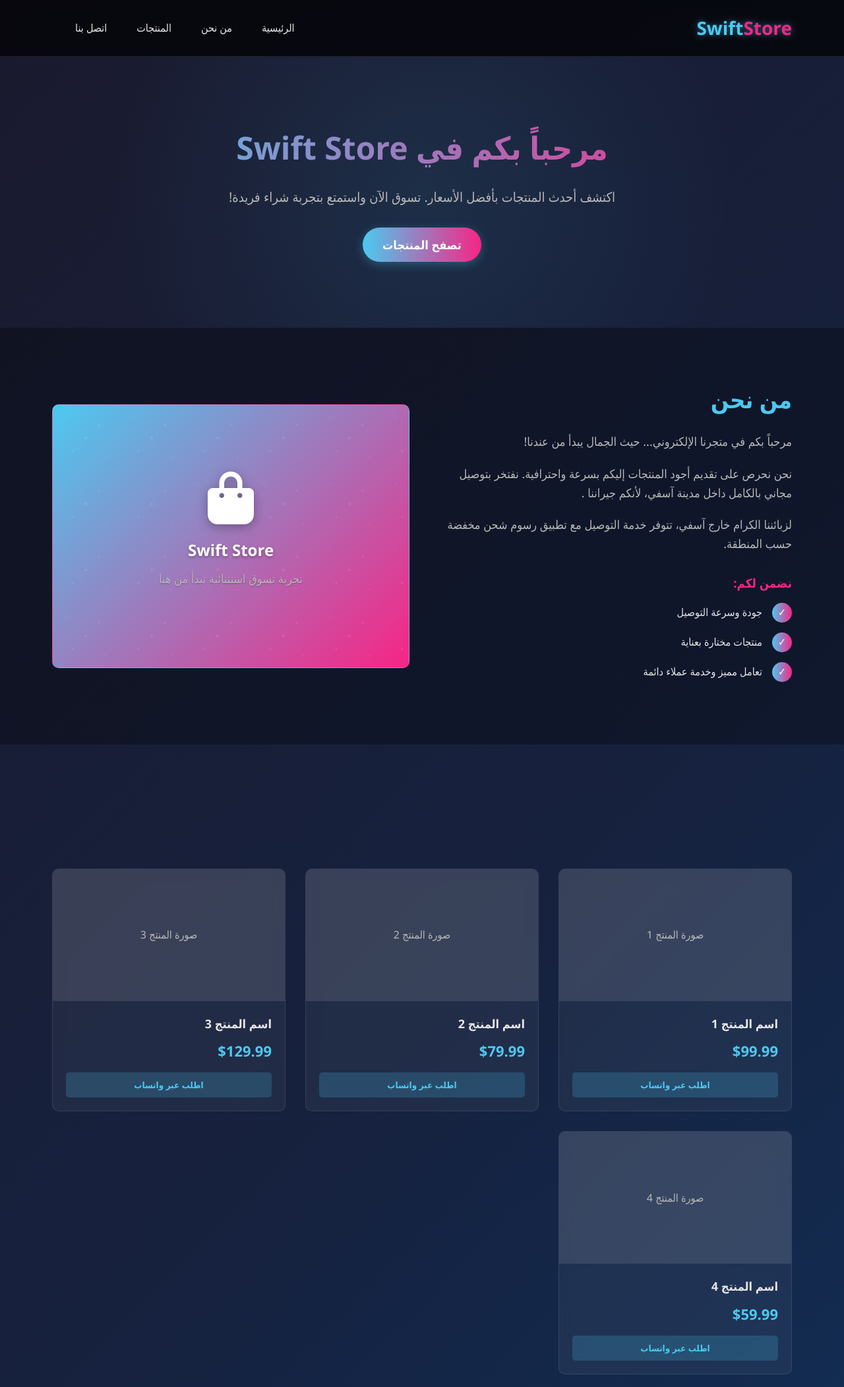
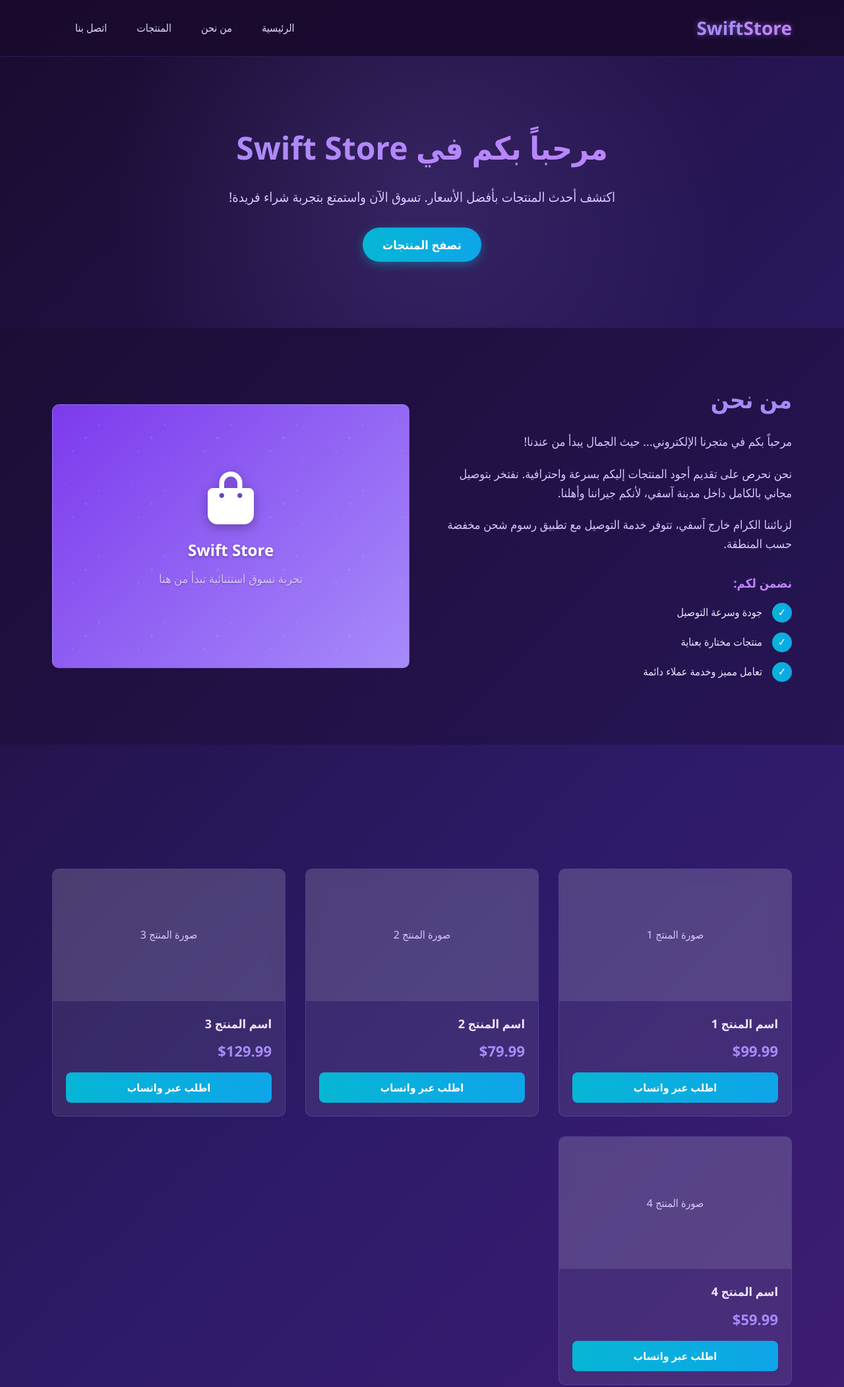
Before and after one commit to sherlocknots/Swift-Store, a plain HTML site: page index.html in a window 1280 px wide. Shown: the top 2103 px of the page at 66% size. Drawn offline with Linux system fonts and the light colour scheme.

Commit message:
Revise styles for improved color scheme and gradients
Updated colors and gradients throughout the stylesheet for a more cohesive design.

```diff
--- a/index.html
+++ b/index.html
@@ -19,8 +19,8 @@
         }
 
         body {
-            background: linear-gradient(135deg, #1a1a2e 0%, #16213e 50%, #0f3460 100%);
-            color: #e6e6e6;
+            background: linear-gradient(135deg, #1a0b2e 0%, #2d1b69 50%, #4a1d7a 100%);
+            color: #f0e6ff;
             line-height: 1.6;
         }
 
@@ -33,13 +33,13 @@
 
         /* أنماط الرأس */
         header {
-            background: rgba(0, 0, 0, 0.7);
+            background: rgba(26, 11, 46, 0.9);
             padding: 20px 0;
             position: sticky;
             top: 0;
             z-index: 100;
             backdrop-filter: blur(10px);
-            border-bottom: 1px solid rgba(255, 255, 255, 0.1);
+            border-bottom: 1px solid rgba(123, 97, 255, 0.2);
         }
 
         .header-content {
@@ -51,12 +51,12 @@
         .logo {
             font-size: 28px;
             font-weight: 700;
-            color: #4cc9f0;
-            text-shadow: 0 0 10px rgba(76, 201, 240, 0.5);
+            color: #a78bfa;
+            text-shadow: 0 0 10px rgba(167, 139, 250, 0.5);
         }
 
         .logo span {
-            color: #f72585;
+            color: #c084fc;
         }
 
         nav ul {
@@ -69,7 +69,7 @@
         }
 
         nav ul li a {
-            color: #e6e6e6;
+            color: #e2d8ff;
             text-decoration: none;
             font-weight: 500;
             transition: color 0.3s;
@@ -78,21 +78,21 @@
         }
 
         nav ul li a:hover {
-            color: #4cc9f0;
-            background: rgba(76, 201, 240, 0.1);
+            color: #a78bfa;
+            background: rgba(167, 139, 250, 0.1);
         }
 
         /* أنماط قسم البطل */
         .hero {
             padding: 100px 0;
             text-align: center;
-            background: radial-gradient(circle at center, rgba(76, 201, 240, 0.1) 0%, transparent 70%);
+            background: radial-gradient(circle at center, rgba(167, 139, 250, 0.15) 0%, transparent 70%);
         }
 
         .hero h1 {
             font-size: 48px;
             margin-bottom: 20px;
-            background: linear-gradient(to right, #4cc9f0, #f72585);
+            background: linear-gradient(to right, #a78bfa, #c084fc);
             -webkit-background-clip: text;
             -webkit-text-fill-color: transparent;
         }
@@ -101,12 +101,12 @@
             font-size: 20px;
             max-width: 700px;
             margin: 0 auto 30px;
-            color: #b8b8b8;
+            color: #d8c7ff;
         }
 
         .cta-button {
             display: inline-block;
-            background: linear-gradient(to right, #4cc9f0, #f72585);
+            background: linear-gradient(to right, #06b6d4, #0ea5e9);
             color: white;
             padding: 12px 30px;
             border-radius: 30px;
@@ -114,18 +114,18 @@
             font-weight: 600;
             font-size: 18px;
             transition: transform 0.3s, box-shadow 0.3s;
-            box-shadow: 0 4px 15px rgba(76, 201, 240, 0.3);
+            box-shadow: 0 4px 15px rgba(6, 182, 212, 0.4);
         }
 
         .cta-button:hover {
             transform: translateY(-3px);
-            box-shadow: 0 6px 20px rgba(76, 201, 240, 0.5);
+            box-shadow: 0 6px 20px rgba(6, 182, 212, 0.6);
         }
 
         /* أنماط قسم من نحن */
         .about {
             padding: 80px 0;
-            background: rgba(0, 0, 0, 0.3);
+            background: rgba(26, 11, 46, 0.4);
         }
 
         .about-content {
@@ -141,7 +141,7 @@
         .about-image {
             flex: 1;
             height: 400px;
-            background: linear-gradient(135deg, #4cc9f0 0%, #f72585 100%);
+            background: linear-gradient(135deg, #7c3aed 0%, #a78bfa 100%);
             border-radius: 10px;
             display: flex;
             flex-direction: column;
@@ -150,7 +150,7 @@
             color: white;
             font-size: 18px;
             backdrop-filter: blur(10px);
-            border: 1px solid rgba(255, 255, 255, 0.1);
+            border: 1px solid rgba(167, 139, 250, 0.3);
             position: relative;
             overflow: hidden;
         }
@@ -187,13 +187,13 @@
         .about h2 {
             font-size: 36px;
             margin-bottom: 20px;
-            color: #4cc9f0;
+            color: #a78bfa;
         }
 
         .about p {
             margin-bottom: 20px;
             font-size: 18px;
-            color: #b8b8b8;
+            color: #d8c7ff;
         }
 
         .features {
@@ -209,7 +209,7 @@
         .feature-icon {
             width: 30px;
             height: 30px;
-            background: linear-gradient(to right, #4cc9f0, #f72585);
+            background: linear-gradient(to right, #06b6d4, #0ea5e9);
             border-radius: 50%;
             display: flex;
             align-items: center;
@@ -239,7 +239,7 @@
             position: absolute;
             width: 80px;
             height: 4px;
-            background: linear-gradient(to right, #4cc9f0, #f72585);
+            background: linear-gradient(to right, #a78bfa, #c084fc);
             bottom: -10px;
             left: 50%;
             transform: translateX(-50%);
@@ -253,17 +253,17 @@
         }
 
         .product-card {
-            background: rgba(255, 255, 255, 0.05);
+            background: rgba(255, 255, 255, 0.08);
             border-radius: 10px;
             overflow: hidden;
             transition: transform 0.3s, box-shadow 0.3s;
             backdrop-filter: blur(10px);
-            border: 1px solid rgba(255, 255, 255, 0.1);
+            border: 1px solid rgba(167, 139, 250, 0.2);
         }
 
         .product-card:hover {
             transform: translateY(-10px);
-            box-shadow: 0 10px 25px rgba(0, 0, 0, 0.3);
+            box-shadow: 0 10px 25px rgba(74, 29, 122, 0.4);
         }
 
         .product-image {
@@ -272,7 +272,7 @@
             display: flex;
             align-items: center;
             justify-content: center;
-            color: #b8b8b8;
+            color: #d8c7ff;
             font-size: 16px;
         }
 
@@ -283,59 +283,62 @@
         .product-title {
             font-size: 18px;
             margin-bottom: 10px;
-            color: #e6e6e6;
+            color: #f0e6ff;
         }
 
         .product-price {
             font-size: 22px;
             font-weight: 700;
-            color: #4cc9f0;
+            color: #a78bfa;
             margin-bottom: 15px;
         }
 
         .product-button {
             display: block;
             width: 100%;
-            padding: 10px;
-            background: rgba(76, 201, 240, 0.2);
-            color: #4cc9f0;
+            padding: 12px;
+            background: linear-gradient(to right, #06b6d4, #0ea5e9);
+            color: white;
             border: none;
-            border-radius: 5px;
+            border-radius: 8px;
             font-weight: 600;
             cursor: pointer;
-            transition: background 0.3s;
+            transition: all 0.3s;
+            font-size: 16px;
         }
 
         .product-button:hover {
-            background: rgba(76, 201, 240, 0.3);
+            background: linear-gradient(to right, #0891b2, #0284c7);
+            transform: translateY(-2px);
+            box-shadow: 0 4px 12px rgba(6, 182, 212, 0.4);
         }
 
         /* أنماط قسم التواصل */
         .contact {
             padding: 80px 0;
             text-align: center;
-            background: rgba(0, 0, 0, 0.3);
+            background: rgba(26, 11, 46, 0.4);
         }
 
         .contact-info {
             max-width: 600px;
             margin: 0 auto;
-            background: rgba(255, 255, 255, 0.05);
+            background: rgba(255, 255, 255, 0.08);
             padding: 30px;
             border-radius: 10px;
             backdrop-filter: blur(10px);
-            border: 1px solid rgba(255, 255, 255, 0.1);
+            border: 1px solid rgba(167, 139, 250, 0.2);
         }
 
         .contact-info h3 {
             font-size: 24px;
             margin-bottom: 20px;
-            color: #4cc9f0;
+            color: #a78bfa;
         }
 
         .whatsapp-button {
             display: inline-block;
-            background: #25D366;
+            background: linear-gradient(to right, #10b981, #34d399);
             color: white;
             padding: 12px 25px;
             border-radius: 30px;
@@ -348,15 +351,16 @@
 
         .whatsapp-button:hover {
             transform: translateY(-3px);
-            box-shadow: 0 6px 15px rgba(37, 211, 102, 0.4);
+            box-shadow: 0 6px 15px rgba(16, 185, 129, 0.5);
+            background: linear-gradient(to right, #059669, #10b981);
         }
 
         /* أنماط الفوتر */
         footer {
-            background: rgba(0, 0, 0, 0.8);
+            background: rgba(26, 11, 46, 0.9);
             padding: 40px 0 20px;
             text-align: center;
-            border-top: 1px solid rgba(255, 255, 255, 0.1);
+            border-top: 1px solid rgba(167, 139, 250, 0.2);
         }
 
         .footer-content {
@@ -375,24 +379,24 @@
         .footer-section h3 {
             font-size: 20px;
             margin-bottom: 20px;
-            color: #4cc9f0;
+            color: #a78bfa;
         }
 
         .footer-section p, .footer-section a {
-            color: #b8b8b8;
+            color: #d8c7ff;
             text-decoration: none;
             margin-bottom: 10px;
             display: block;
         }
 
         .footer-section a:hover {
-            color: #4cc9f0;
+            color: #a78bfa;
         }
 
         .copyright {
             padding-top: 20px;
-            border-top: 1px solid rgba(255, 255, 255, 0.1);
-            color: #b8b8b8;
+            border-top: 1px solid rgba(167, 139, 250, 0.2);
+            color: #d8c7ff;
             font-size: 14px;
         }
 
@@ -455,16 +459,16 @@
         }
 
         ::-webkit-scrollbar-track {
-            background: rgba(0, 0, 0, 0.1);
+            background: rgba(26, 11, 46, 0.1);
         }
 
         ::-webkit-scrollbar-thumb {
-            background: linear-gradient(to bottom, #4cc9f0, #f72585);
+            background: linear-gradient(to bottom, #a78bfa, #7c3aed);
             border-radius: 5px;
         }
 
         ::-webkit-scrollbar-thumb:hover {
-            background: linear-gradient(to bottom, #3ab0d9, #e01a6f);
+            background: linear-gradient(to bottom, #c084fc, #9333ea);
         }
     </style>
 </head>
@@ -502,11 +506,11 @@
                 <div class="about-text">
                     <h2 class="scroll-effect">من نحن</h2>
                     <p class="scroll-effect">مرحباً بكم في متجرنا الإلكتروني... حيث الجمال يبدأ من عندنا!</p>
-                    <p class="scroll-effect">نحن نحرص على تقديم أجود المنتجات إليكم بسرعة واحترافية. نفتخر بتوصيل مجاني بالكامل داخل مدينة آسفي، لأنكم جيراننا .</p>
+                    <p class="scroll-effect">نحن نحرص على تقديم أجود المنتجات إليكم بسرعة واحترافية. نفتخر بتوصيل مجاني بالكامل داخل مدينة آسفي، لأنكم جيراننا وأهلنا.</p>
                     <p class="scroll-effect">لزبائننا الكرام خارج آسفي، تتوفر خدمة التوصيل مع تطبيق رسوم شحن مخفضة حسب المنطقة.</p>
 
                     <div class="features">
-                        <h3 style="margin-bottom: 15px; color: #f72585;" class="scroll-effect">نضمن لكم:</h3>
+                        <h3 style="margin-bottom: 15px; color: #c084fc;" class="scroll-effect">نضمن لكم:</h3>
                         <div class="feature-item scroll-effect">
                             <div class="feature-icon">✓</div>
                             <span>جودة وسرعة التوصيل</span>
@@ -593,7 +597,7 @@
             <div class="contact-info scroll-effect">
                 <h3>اطلب عبر واتساب</h3>
                 <p>لطلب المنتجات أو الاستفسار، يمكنك التواصل معنا مباشرة عبر واتساب على الرقم:</p>
-                <p style="font-size: 22px; font-weight: 700; margin: 15px 0; color: #4cc9f0;">0644164199</p>
+                <p style="font-size: 22px; font-weight: 700; margin: 15px 0; color: #a78bfa;">0644164199</p>
                 <p>نحن نعمل على تقديم أفضل خدمة لعملائنا ونتطلع لخدمتكم!</p>
                 <a href="https://wa.me/212644164199" class="whatsapp-button">تواصل معنا على واتساب</a>
             </div>
@@ -622,7 +626,7 @@
                 </div>
             </div>
             <div class="copyright">
-                &copy;  Swift Store. جميع الحقوق محفوظة. owner Sherlock
+                &copy; Swift Store. جميع الحقوق محفوظة.
             </div>
         </div>
     </footer>
```
